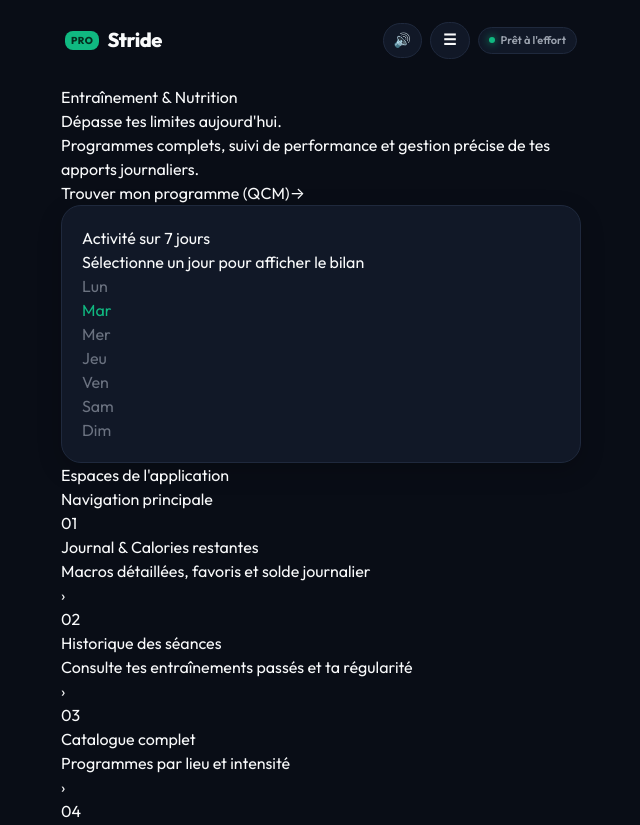
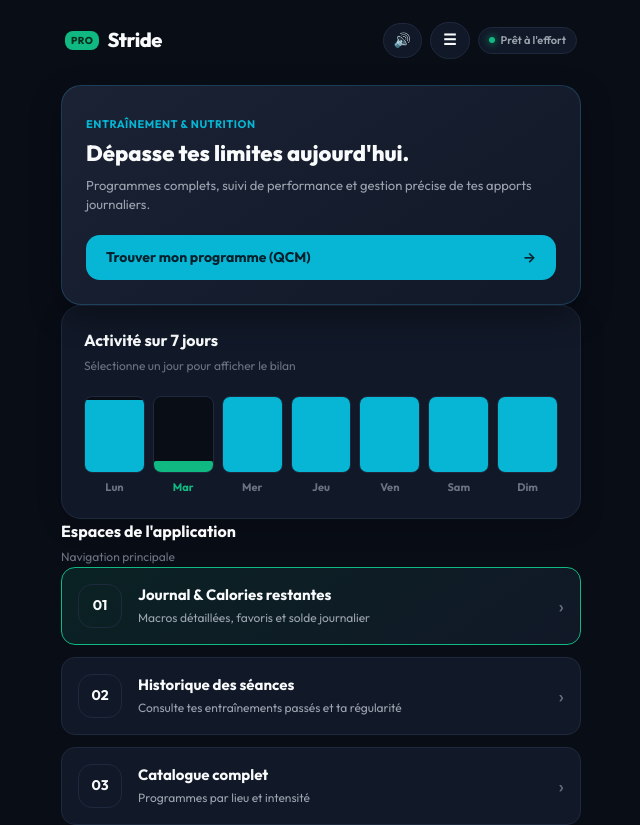
Before and after one commit to louismarembaud035-source/Stride.com, a Next.js app: page / in a window 1280 px wide. Shown: the top 825 px of the page, without its empty margins (319-959 px from the left). Built offline with nearby package versions, Linux system fonts and the light colour scheme.

Commit message:
Update globals.css

```diff
--- a/app/globals.css
+++ b/app/globals.css
@@ -59,6 +59,7 @@ body {
   position: relative;
 }
 
+/* Header */
 .app-header {
   display: flex;
   justify-content: space-between;
@@ -137,329 +138,215 @@ body {
   color: var(--text-secondary);
 }
 
-.screen-top-bar {
-  display: flex;
-  justify-content: space-between;
-  align-items: center;
-  margin-bottom: 4px;
+/* Hero Card */
+.hero-card {
+  background: linear-gradient(145deg, var(--bg-surface-elevated) 0%, var(--bg-surface) 100%);
+  border: 1px solid rgba(56, 189, 248, 0.2);
+  border-radius: var(--radius-lg);
+  padding: 24px;
+  position: relative;
+  overflow: hidden;
+  box-shadow: 0 12px 30px rgba(0, 0, 0, 0.35);
 }
 
-.back-home-btn {
-  background: var(--bg-surface);
-  border: 1px solid var(--border-subtle);
-  color: var(--text-secondary);
-  font-size: 13px;
-  font-weight: 600;
-  padding: 6px 14px;
-  border-radius: var(--radius-md);
-  text-decoration: none;
-  transition: all 0.15s ease;
+.hero-tag {
+  display: inline-block;
+  font-size: 11px;
+  font-weight: 700;
+  text-transform: uppercase;
+  letter-spacing: 0.5px;
+  color: var(--brand-cyan);
+  margin-bottom: 8px;
 }
 
-.back-home-btn:hover {
-  background: var(--bg-surface-hover);
+.hero-card h2 {
+  font-size: 22px;
+  font-weight: 800;
+  line-height: 1.25;
+  margin-bottom: 8px;
   color: var(--text-primary);
 }
 
-.view-indicator {
-  font-size: 12px;
-  font-weight: 600;
-  color: var(--text-tertiary);
-  text-transform: uppercase;
-  letter-spacing: 0.5px;
+.hero-card p {
+  font-size: 13px;
+  color: var(--text-secondary);
+  line-height: 1.5;
+  margin-bottom: 20px;
 }
 
-.screen-heading h2 {
-  font-size: 22px;
-  font-weight: 800;
-  margin-bottom: 4px;
+.hero-cta {
+  background: var(--brand-cyan);
+  color: #04202c;
+  border: none;
+  font-size: 14px;
+  font-weight: 700;
+  padding: 12px 20px;
+  border-radius: var(--radius-md);
+  cursor: pointer;
+  display: flex;
+  align-items: center;
+  justify-content: space-between;
+  width: 100%;
+  text-decoration: none;
+  transition: transform 0.15s, box-shadow 0.15s;
+}
+
+.hero-cta:hover {
+  transform: translateY(-2px);
+  box-shadow: 0 6px 20px rgba(6, 182, 212, 0.3);
+}
+
+/* Sections & Cards */
+.section-title h3 {
+  font-size: 16px;
+  font-weight: 700;
   color: var(--text-primary);
 }
 
-.screen-heading p {
-  font-size: 13px;
-  color: var(--text-secondary);
+.section-title .subtitle {
+  font-size: 12px;
+  color: var(--text-tertiary);
 }
 
 .modern-card {
   background: var(--bg-surface);
   border: 1px solid var(--border-subtle);
   border-radius: var(--radius-lg);
-  padding: 20px;
+  padding: 22px;
   box-shadow: 0 8px 24px rgba(0, 0, 0, 0.2);
 }
 
-/* Tracker specific styles */
-.tracker-equation-row {
+/* Weekly Chart */
+.weekly-chart {
   display: flex;
   justify-content: space-between;
-  align-items: center;
+  align-items: flex-end;
+  height: 120px;
+  padding-top: 20px;
   gap: 8px;
-  margin-bottom: 16px;
 }
 
-.tracker-stat-box {
-  background: var(--bg-core);
-  border: 1px solid var(--border-subtle);
-  border-radius: var(--radius-md);
-  padding: 10px;
+.chart-col {
   flex: 1;
-  text-align: center;
+  display: flex;
+  flex-direction: column;
+  align-items: center;
+  gap: 6px;
+  height: 100%;
+  justify-content: flex-end;
 }
 
-.stat-label {
-  font-size: 11px;
-  color: var(--text-tertiary);
-  display: block;
-  margin-bottom: 2px;
+.chart-bar-container {
+  width: 100%;
+  background: var(--bg-core);
+  border-radius: var(--radius-sm);
+  height: 80px;
+  display: flex;
+  align-items: flex-end;
+  overflow: hidden;
+  border: 1px solid var(--border-subtle);
 }
 
-.stat-val {
-  font-size: 16px;
-  font-weight: 700;
-  color: var(--text-primary);
+.chart-bar-fill {
+  width: 100%;
+  border-radius: 2px;
+  transition: height 0.4s ease;
 }
 
-.math-operator {
-  font-size: 18px;
+.chart-day-label {
+  font-size: 11px;
   font-weight: 700;
-  color: var(--text-tertiary);
 }
 
-.tracker-remaining-box {
-  text-align: center;
-  background: var(--bg-core);
-  border: 1px solid var(--border-subtle);
-  border-radius: var(--radius-md);
-  padding: 16px;
-  margin-bottom: 16px;
+/* Hub Grid */
+.hub-grid {
+  display: flex;
+  flex-direction: column;
+  gap: 12px;
 }
 
-.remaining-label {
-  font-size: 12px;
-  color: var(--text-secondary);
-  font-weight: 600;
-  text-transform: uppercase;
-  letter-spacing: 0.5px;
+.hub-card {
+  display: flex;
+  align-items: center;
+  gap: 16px;
+  background: var(--bg-surface);
+  border: 1px solid var(--border-subtle);
+  padding: 16px;
+  border-radius: var(--radius-md);
+  color: var(--text-primary);
+  text-decoration: none;
+  cursor: pointer;
+  transition: all 0.2s ease;
 }
 
-.remaining-digits {
-  font-size: 32px;
-  font-weight: 800;
-  margin: 6px 0;
+.hub-card:hover {
+  background: var(--bg-surface-elevated);
+  border-color: var(--border-strong);
+  transform: translateY(-2px);
 }
 
-.remaining-unit {
-  font-size: 14px;
-  color: var(--text-tertiary);
-  margin-left: 4px;
+.tracker-card-highlight {
+  border-color: var(--brand-primary);
+  background: linear-gradient(145deg, rgba(16, 185, 129, 0.12) 0%, var(--bg-surface) 100%);
 }
 
-.budget-bar-track, .macro-bar-track {
-  width: 100%;
-  height: 6px;
-  background: var(--bg-surface);
-  border-radius: var(--radius-full);
-  overflow: hidden;
-  margin-top: 8px;
+.hub-icon-wrapper {
+  width: 44px;
+  height: 44px;
+  border-radius: var(--radius-md);
+  display: flex;
+  align-items: center;
+  justify-content: center;
+  font-size: 14px;
+  font-weight: 700;
+  flex-shrink: 0;
+  border: 1px solid var(--border-subtle);
 }
 
-.budget-bar-fill {
-  height: 100%;
-  border-radius: var(--radius-full);
-  transition: width 0.3s ease;
+.hub-text {
+  flex: 1;
 }
 
-.macros-breakdown-box {
-  background: var(--bg-core);
-  border: 1px solid var(--border-subtle);
-  border-radius: var(--radius-md);
-  padding: 14px;
-}
-
-.macro-labels {
-  display: flex;
-  justify-content: space-between;
-  font-size: 11px;
-  color: var(--text-secondary);
-}
-
-.macro-bar-fill {
-  height: 100%;
-  border-radius: var(--radius-full);
-}
-
-.macro-bar-fill.prot { background: var(--brand-cyan); }
-.macro-bar-fill.gluc { background: var(--brand-amber); }
-.macro-bar-fill.lip { background: var(--brand-rose); }
-
-.search-food-box {
-  position: relative;
-}
-
-.search-food-box input {
-  width: 100%;
-  background: var(--bg-core);
-  border: 1px solid var(--border-subtle);
-  color: var(--text-primary);
-  padding: 12px 14px;
-  border-radius: var(--radius-md);
-  font-size: 13px;
-  outline: none;
-}
-
-.search-food-box input:focus {
-  border-color: var(--brand-cyan);
-}
-
-.food-search-dropdown {
-  position: absolute;
-  top: 100%;
-  left: 0;
-  right: 0;
-  background: var(--bg-surface-elevated);
-  border: 1px solid var(--border-strong);
-  border-radius: var(--radius-md);
-  margin-top: 4px;
-  max-height: 220px;
-  overflow-y: auto;
-  z-index: 20;
-}
-
-.food-search-item {
-  padding: 10px 14px;
-  display: flex;
-  justify-content: space-between;
-  align-items: center;
-  cursor: pointer;
-  border-bottom: 1px solid var(--border-subtle);
-  font-size: 13px;
-}
-
-.food-search-item:hover {
-  background: var(--bg-surface-hover);
-}
-
-.portion-panel {
-  background: var(--bg-core);
-  border: 1px solid var(--border-subtle);
-  border-radius: var(--radius-md);
-  padding: 14px;
-}
-
-.selected-food-meta h4 {
-  font-size: 14px;
+.hub-text h4 {
+  font-size: 15px;
   font-weight: 700;
   margin-bottom: 2px;
 }
 
-.macros-tag {
-  font-size: 11px;
+.hub-text p {
+  font-size: 12px;
   color: var(--text-secondary);
 }
 
-.portion-input-row {
-  display: flex;
-  align-items: center;
-  gap: 10px;
-  margin-top: 10px;
+.hub-chevron {
+  font-size: 20px;
+  color: var(--text-tertiary);
 }
 
-.portion-input-row input {
-  background: var(--bg-surface);
+/* Badges */
+.badge-item {
+  background: var(--bg-core);
   border: 1px solid var(--border-subtle);
-  color: var(--text-primary);
-  padding: 8px 12px;
-  border-radius: var(--radius-sm);
-  width: 90px;
-  font-size: 13px;
-  outline: none;
+  border-radius: var(--radius-md);
+  padding: 12px 6px;
+  text-align: center;
+  display: flex;
+  flex-direction: column;
+  align-items: center;
+  justify-content: center;
 }
 
-.btn-primary {
-  background: var(--brand-primary);
-  color: #042f1f;
-  border: none;
-  font-weight: 700;
-  border-radius: var(--radius-sm);
-  cursor: pointer;
-  transition: opacity 0.15s;
+.badge-item.unlocked {
+  border-color: var(--brand-amber);
+  background: rgba(245, 158, 11, 0.08);
 }
 
-.btn-primary:hover {
-  opacity: 0.9;
+.badge-name {
+  font-size: 11px;
+  font-weight: 700;
+  color: var(--text-secondary);
 }
 
-.favorites-chips-stack {
-  display: flex;
-  flex-wrap: wrap;
-  gap: 6px;
+.badge-item.unlocked .badge-name {
+  color: var(--brand-amber);
 }
-
-.fav-chip {
-  background: var(--bg-core);
-  border: 1px solid var(--border-subtle);
-  padding: 6px 12px;
-  border-radius: var(--radius-full);
-  font-size: 12px;
-  font-weight: 600;
-  color: var(--text-secondary);
-  cursor: pointer;
-  transition: all 0.15s;
-}
-
-.fav-chip:hover {
-  border-color: var(--brand-cyan);
-  color: var(--text-primary);
-}
-
-.meals-header {
-  display: flex;
-  justify-content: space-between;
-  align-items: center;
-}
-
-.meals-header h4 {
-  font-size: 15px;
-  font-weight: 700;
-}
-
-.link-clear-btn {
-  background: none;
-  border: none;
-  color: var(--brand-rose);
-  font-size: 12px;
-  font-weight: 600;
-  cursor: pointer;
-}
-
-.styled-item-list {
-  list-style: none;
-  display: flex;
-  flex-direction: column;
-  gap: 8px;
-}
-
-.styled-item-list li {
-  display: flex;
-  justify-content: space-between;
-  align-items: center;
-  background: var(--bg-core);
-  border: 1px solid var(--border-subtle);
-  padding: 10px 14px;
-  border-radius: var(--radius-md);
-  font-size: 13px;
-}
-
-.delete-food-btn {
-  background: none;
-  border: none;
-  color: var(--text-tertiary);
-  cursor: pointer;
-  font-size: 14px;
-  padding: 4px;
-}
-
-.delete-food-btn:hover {
-  color: var(--brand-rose);
-}
```
